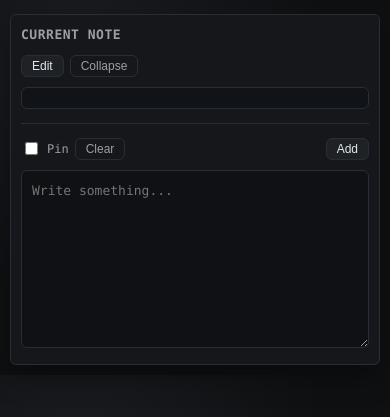
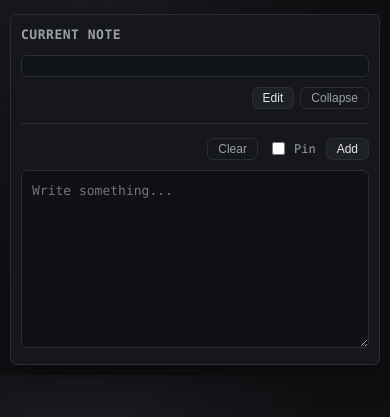
Before and after one commit to sebastianbartmann/notes_editor, a FastAPI app: template app/templates/editor.html in a window 390 px wide. Shown: the part 36-453 px from the top of the page. Run offline with FastAPI, Linux system fonts and the light colour scheme; the template is opened without the code that fills it, so the values that code supplies are empty.

Commit message:
Move actions for mobile reach

```diff
--- a/app/static/style.css
+++ b/app/static/style.css
@@ -212,6 +212,11 @@ h3 {
     gap: var(--space-1);
 }
 
+.view-actions {
+    justify-content: flex-end;
+    margin-top: var(--space-2);
+}
+
 .button {
     appearance: none;
     border: 1px solid var(--panel-border);
@@ -330,7 +335,7 @@ textarea:focus {
 .form-row {
     display: flex;
     align-items: center;
-    justify-content: space-between;
+    justify-content: flex-end;
     gap: var(--space-2);
     margin-bottom: var(--space-2);
 }
--- a/app/templates/editor.html
+++ b/app/templates/editor.html
@@ -23,15 +23,15 @@
             <div id="current-content">
                 <div class="panel-header">
                     <h3>Current Note</h3>
-                    <div class="actions">
-                        <button id="edit-btn" class="button" onclick="toggleEditMode()">Edit</button>
-                        <button id="collapse-btn" class="button ghost" onclick="toggleCollapse()">Collapse</button>
-                    </div>
                 </div>
                 <div id="note-display" class="note-view">{{ note_html | safe }}</div>
+                <div class="actions view-actions">
+                    <button id="edit-btn" class="button" onclick="toggleEditMode()">Edit</button>
+                    <button id="collapse-btn" class="button ghost" onclick="toggleCollapse()">Collapse</button>
+                </div>
                 <form id="edit-form" class="edit-form" style="display: none;" hx-post="/api/save" hx-target="#save-message" hx-swap="innerHTML">
                     <textarea id="note-editor" name="content" rows="20">{{ content }}</textarea>
-                    <div class="actions">
+                    <div class="actions view-actions">
                         <button type="submit" class="button">Save</button>
                         <button type="button" class="button ghost" onclick="cancelEdit()">Cancel</button>
                     </div>
@@ -47,10 +47,10 @@
                   hx-on::after-request="if(event.detail.successful) { document.getElementById('content').value = ''; location.reload(); }">
 
                 <div class="form-row">
+                    <button type="button" class="button ghost" onclick="clearPinned()">Clear</button>
                     <div class="pin-row">
                         <input type="checkbox" id="pinned" name="pinned">
                         <label for="pinned">Pin</label>
-                        <button type="button" class="button ghost" onclick="clearPinned()">Clear</button>
                     </div>
                     <button type="submit" class="button">Add</button>
                 </div>
```
Also changed, not shown: app/templates/file_editor.html (+9 -9 lines).
